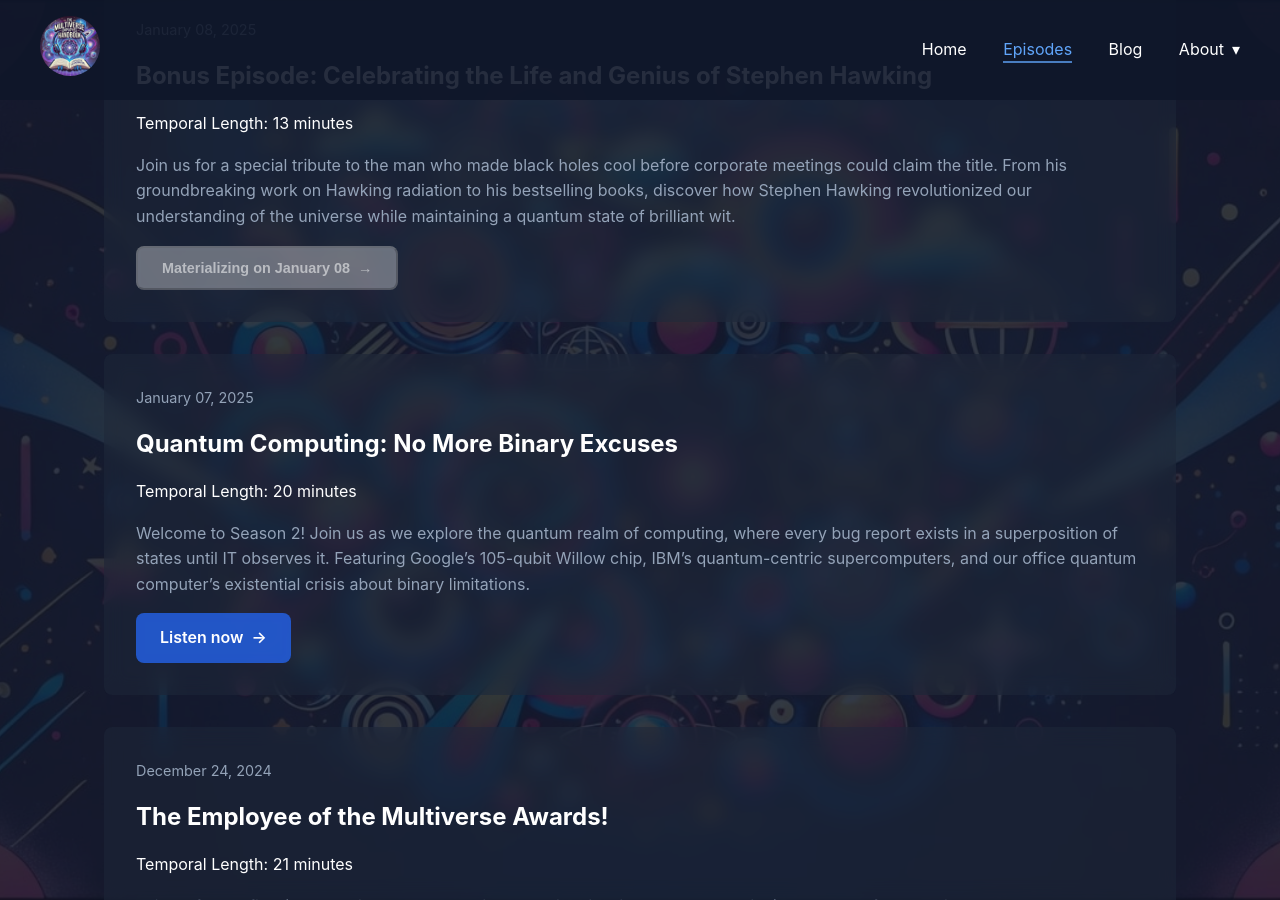
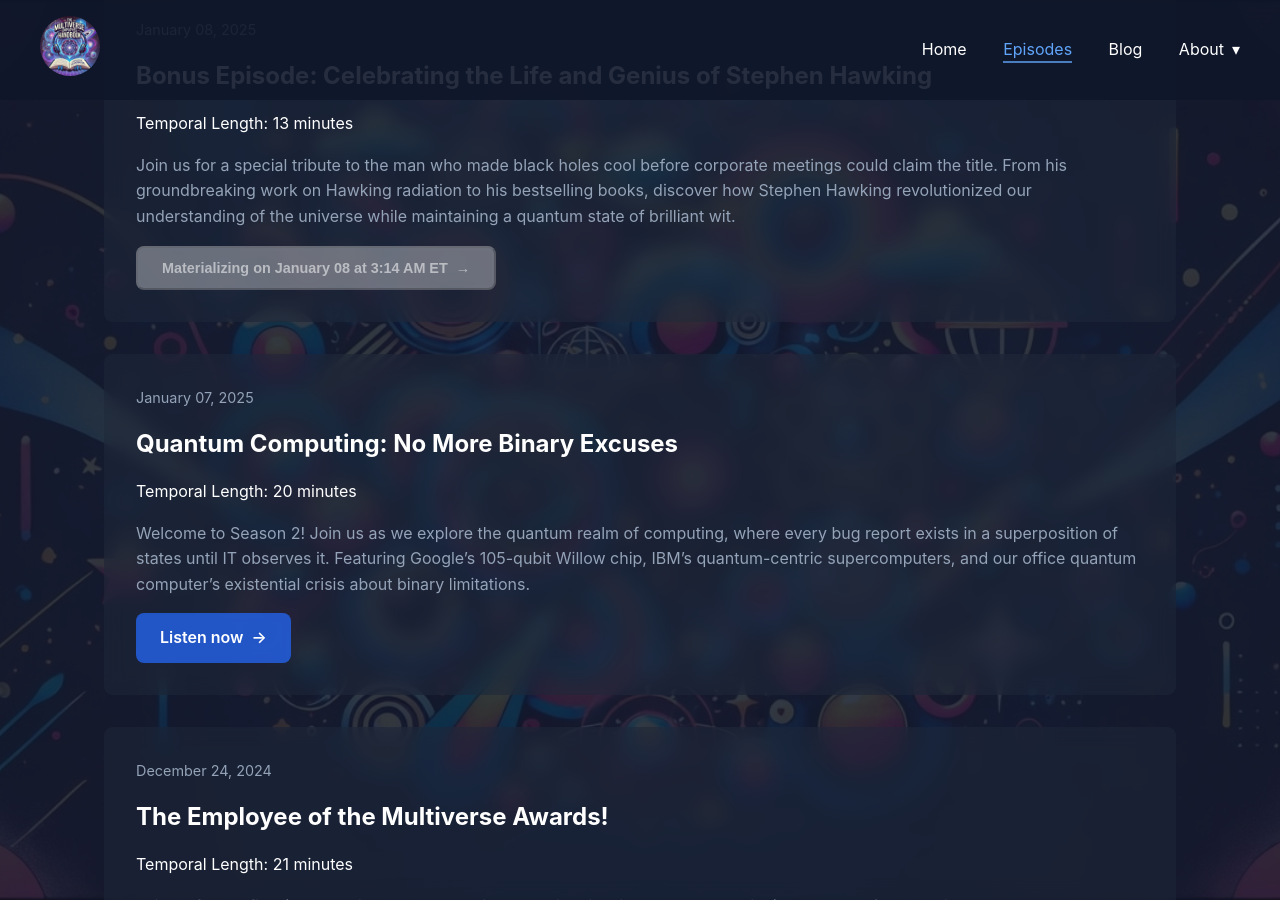
Before and after one commit to forward6/tmeh, a Jekyll site: the page built from episodes.md, in a window 1280 px wide and 900 px high, scrolled down 620 px. Built offline with Jekyll 4.4.1, drawn with Linux system fonts in a browser that asks for light colours.

Commit message:
More time adjustments

```diff
--- a/_includes/latest-episodes.html
+++ b/_includes/latest-episodes.html
@@ -1,11 +1,11 @@
 <section class="latest-episodes">
    <h2>Latest Episodes</h2>
    {% assign episodes = site.episodes | sort: 'date' | reverse %}
-   {% assign today = 'now' | date: '%Y-%m-%d' %}
+   {% assign now = 'now' | date: '%Y-%m-%d %H:%M' | timezone: 'America/New_York' %}
    {% assign episode_count = 0 %}
    {% for episode in episodes %}
-     {% assign episode_date = episode.date | date: '%Y-%m-%d' %}
-     {% if episode_date <= today %}
+     {% assign episode_datetime = episode.date | date: '%Y-%m-%d 03:14' | timezone: 'America/New_York' %}
+     {% if episode_datetime <= now %}
        <div class="latest-episode-card">
            <h3>{{ episode.title }}</h3>
            <p>{{ episode.excerpt }}</p>
--- a/episodes.md
+++ b/episodes.md
@@ -17,16 +17,17 @@
     </section>
 
     <section class="episodes-grid">
-
         {% assign sorted_episodes = site.episodes | sort: "date" | reverse %}
+        {% assign now = 'now' | date: '%Y-%m-%d %H:%M' | timezone: 'America/New_York' %}
         {% for episode in sorted_episodes %}
+        {% assign episode_datetime = episode.date | date: '%Y-%m-%d 03:14' | timezone: 'America/New_York' %}
 
         <article class="episodes-card">
             <div class="episodes-meta">
                 <span class="episode-date">{{ episode.date | date: "%B %d, %Y" }}</span>
             </div>
 
-            <h2><a href="{% if episode.date > site.time %}#{% else %}{{ episode.url }}{% endif %}">{{ episode.title }}</a></h2>
+            <h2><a href="{% if episode_datetime > now %}#{% else %}{{ episode.url }}{% endif %}">{{ episode.title }}</a></h2>
 
             <span class="episode-duration">
                 <i class="far fa-clock"></i>
@@ -37,17 +38,14 @@
                 {{ episode.excerpt }}
             </div>
 
-            {% if episode.date > site.time %}
-                <button class="latest-listen-button" disabled>Materializing on {{ episode.date | date: "%B %d" }}</button>
+            {% if episode_datetime > now %}
+                <button class="latest-listen-button" disabled>Materializing on {{ episode.date | date: "%B %d" }} at 3:14 AM ET</button>
             {% else %}
                 <a href="{{ episode.url }}" class="latest-listen-button">Listen now</a>
             {% endif %}
         </article>
-
         {% endfor %}
     </section>
-
-
 
     {% include newsletter.html %}
 </div>
```
Also changed, not shown: 1 other file.
